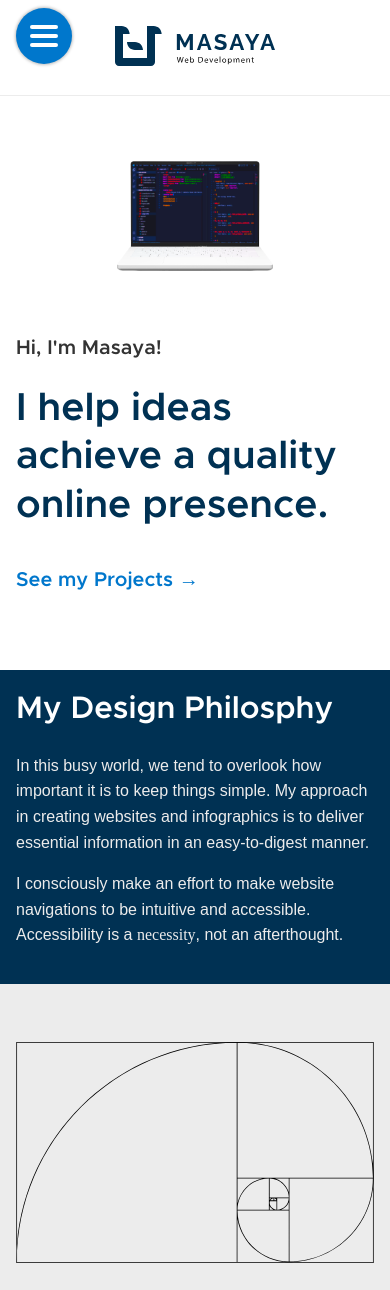
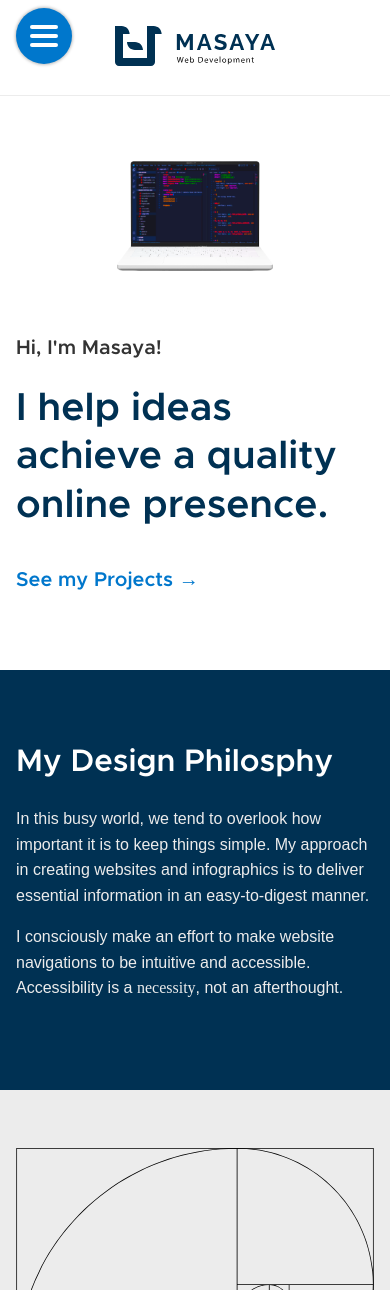
Before and after one commit to masayaShinoda/masaya-sveltekit-portfolio, a SvelteKit app: page / in a window 390 px wide. Shown: the top 1290 px of the page. Built offline with nearby package versions, Linux system fonts and the light colour scheme; a web font is replaced by a local one.

Commit message:
mobile style fix

```diff
--- a/src/lib/ContentSection1.svelte
+++ b/src/lib/ContentSection1.svelte
@@ -96,6 +96,9 @@
 @media screen and (max-width: 48em) {
     .section__left {
         background-color: var(--clr_primary);
+        min-height: 26.25rem;
+        max-height: 50rem;
+        /* outline: 1px solid red; */
     }
     .section__left p {
         max-width: 50ch;
--- a/src/routes/web-development/+page.svelte
+++ b/src/routes/web-development/+page.svelte
@@ -300,7 +300,8 @@ After receiving a document of content from the client, I designed and coded the
 }
 @media screen and (max-width: 48em) {
     .portf_item_section {
-        padding: 2.5rem var(--padding_horizontal_mobile);
+        padding: 0 var(--padding_horizontal_mobile);
+        /* outline: 1px solid red; */
     }
     .portf_item_content {
         flex-direction: column;
@@ -324,6 +325,7 @@ After receiving a document of content from the client, I designed and coded the
     .proj_content {
         width: 100%;
         max-width: 100%;
+        padding: 2.5rem .75rem 1.5rem .75rem;
     }
 }
 
@@ -441,6 +443,8 @@ After receiving a document of content from the client, I designed and coded the
 @media screen and (max-width: 48em) {
     .proj_img_container {
         width: 100%;
+        max-height: 17.5rem;
+        /* max-height: 15rem; */
         border-radius: 0.5rem 0.5rem 0 0;
         margin-bottom: -0.75rem;
     }
```
